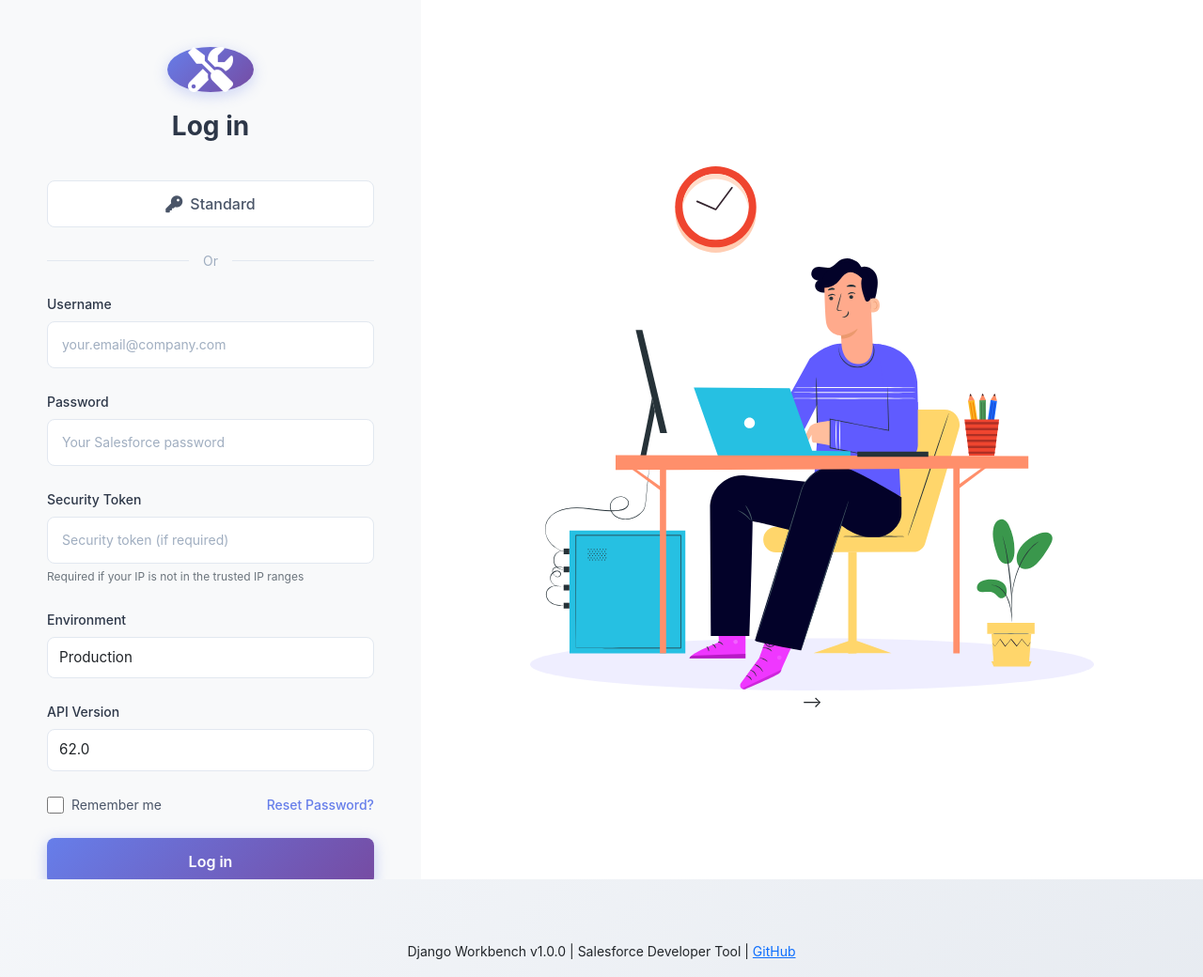
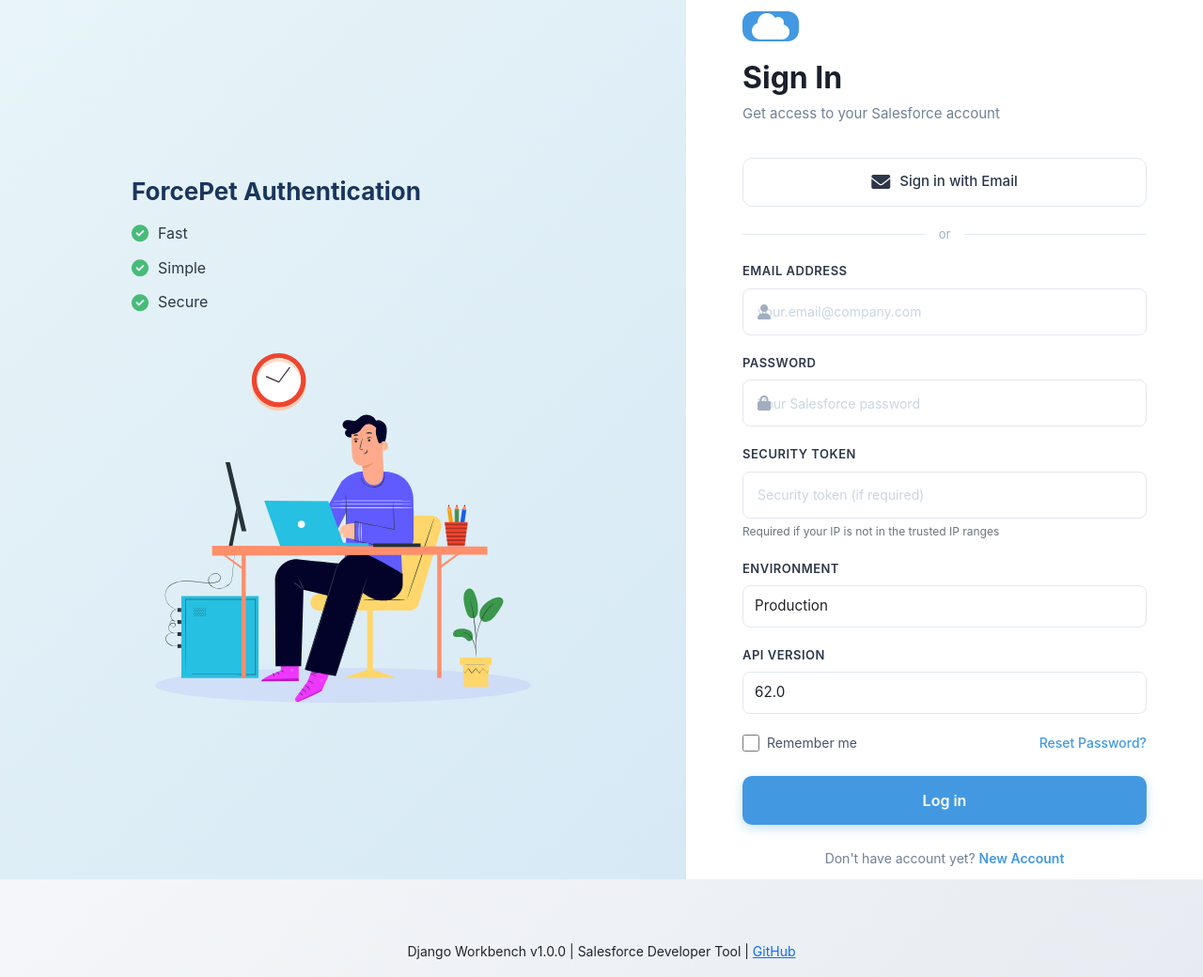
Before and after one commit to kakukaku52/ForcePet, a Django app: page /auth/login/ in a window 1280 px wide. Shown: the part 57-1097 px from the top of the page at 94% size. Run offline with Django 4.2, Linux system fonts and the light colour scheme; parts of the project's set-up code (start-up, migrations or seed data) failed here and were passed over; some libraries are stand-ins or nearby versions.

Commit message:
loginPage_fix

```diff
--- a/templates/authentication/login.html
+++ b/templates/authentication/login.html
@@ -19,106 +19,152 @@
         width: 100%;
     }
 
-    /* Left panel - Form */
+    /* Left panel - Brand & Illustration */
     .login-left-panel {
-        width: 448px;
-        background: #F8F9FA;
-        display: flex;
-        flex-direction: column;
-        padding: 50px;
-        overflow-y: auto;
-    }
-
-    /* Right panel - Illustration */
-    .login-right-panel {
         flex: 1;
-        background: #FFFFFF;
+        background: linear-gradient(135deg, #E8F4F8 0%, #D6E9F5 100%);
         display: flex;
         align-items: center;
         justify-content: center;
         position: relative;
         overflow: hidden;
+        padding: 50px;
+    }
+
+    /* Right panel - Login Form */
+    .login-right-panel {
+        width: 550px;
+        background: #FFFFFF;
+        display: flex;
+        flex-direction: column;
+        justify-content: center;
+        padding: 80px 60px;
+        overflow-y: auto;
+    }
+
+    /* Brand showcase - left panel */
+    .brand-showcase {
+        max-width: 450px;
+        width: 100%;
+    }
+
+    .brand-header {
+        margin-bottom: 30px;
+    }
+
+    .brand-title {
+        font-size: 26px;
+        font-weight: 700;
+        color: #1A365D;
+        margin-bottom: 15px;
+    }
+
+    .brand-description {
+        color: #2D3748;
+        line-height: 1.8;
+        margin-bottom: 8px;
+        display: flex;
+        align-items: center;
+        gap: 10px;
+    }
+
+    .brand-description i {
+        color: #48BB78;
+        font-size: 18px;
     }
 
     .illustration-container {
-        max-width: 600px;
-        width: 100%;
+        margin-top: 40px;
         text-align: center;
     }
 
     .illustration-image {
         width: 100%;
         height: auto;
-        max-width: 500px;
+        max-width: 400px;
     }
 
-    /* Logo and title */
+    /* Logo and title - right panel */
     .login-logo {
-        width: 92px;
-        height: 92px;
-        background: linear-gradient(135deg, #667eea 0%, #764ba2 100%);
-        border-radius: 50%;
+        width: 60px;
+        height: 60px;
+        background: #4299E1;
+        border-radius: 12px;
         display: flex;
         align-items: center;
         justify-content: center;
-        margin: 0 auto 20px;
-        box-shadow: 0 4px 15px rgba(102, 126, 234, 0.3);
+        margin-bottom: 20px;
     }
 
     .login-logo i {
-        font-size: 48px;
+        font-size: 32px;
         color: white;
     }
 
     .login-title {
-        font-size: 28px;
+        font-size: 32px;
         font-weight: 700;
-        color: #2D3748;
-        margin-bottom: 40px;
-        text-align: center;
+        color: #1A202C;
+        margin-bottom: 8px;
+    }
+
+    .login-subtitle {
+        font-size: 15px;
+        color: #718096;
+        margin-bottom: 35px;
     }
 
     /* Social login buttons */
     .social-buttons {
         display: flex;
         gap: 12px;
-        margin-bottom: 25px;
+        margin-bottom: 20px;
     }
 
     .btn-social {
         flex: 1;
-        height: 50px;
-        border-radius: 8px;
-        border: 1px solid #E2E8F0;
+        height: 52px;
+        border-radius: 10px;
+        border: 1.5px solid #E2E8F0;
         background: white;
         display: flex;
         align-items: center;
         justify-content: center;
-        gap: 8px;
+        gap: 10px;
         font-weight: 500;
-        color: #4A5568;
-        transition: all 0.3s ease;
+        font-size: 15px;
+        color: #2D3748;
+        transition: all 0.2s ease;
         cursor: pointer;
     }
 
     .btn-social:hover {
         background: #F7FAFC;
-        border-color: #CBD5E0;
-        transform: translateY(-2px);
-        box-shadow: 0 4px 12px rgba(0,0,0,0.08);
+        border-color: #4299E1;
+        transform: translateY(-1px);
+        box-shadow: 0 3px 10px rgba(66, 153, 225, 0.15);
     }
 
     .btn-social i {
-        font-size: 18px;
+        font-size: 20px;
+    }
+
+    .btn-social.google i {
+        color: #DB4437;
+    }
+
+    .btn-social.salesforce i {
+        color: #00A1E0;
     }
 
     /* Divider */
     .login-divider {
         display: flex;
         align-items: center;
-        margin: 25px 0;
+        margin: 20px 0;
         color: #A0AEC0;
-        font-size: 14px;
+        font-size: 13px;
+        text-transform: lowercase;
     }
 
     .login-divider::before,
@@ -135,35 +181,57 @@
 
     /* Form fields */
     .form-group-modern {
-        margin-bottom: 25px;
+        margin-bottom: 20px;
     }
 
     .form-group-modern label {
         display: block;
-        font-size: 14px;
-        font-weight: 500;
+        font-size: 13px;
+        font-weight: 600;
         color: #2D3748;
         margin-bottom: 8px;
+        text-transform: uppercase;
+        letter-spacing: 0.5px;
+    }
+
+    .input-with-icon {
+        position: relative;
+    }
+
+    .input-with-icon i {
+        position: absolute;
+        left: 16px;
+        top: 50%;
+        transform: translateY(-50%);
+        color: #A0AEC0;
+        font-size: 16px;
+        pointer-events: none;
+    }
+
+    .input-with-icon .form-control {
+        padding-left: 45px;
     }
 
     .form-group-modern .form-control {
-        height: 50px;
-        border-radius: 8px;
-        border: 1px solid #E2E8F0;
-        background: white;
-        padding: 0 15px;
-        font-size: 14px;
-        transition: all 0.3s ease;
+        height: 52px;
+        border-radius: 10px;
+        border: 1.5px solid #E2E8F0;
+        background: #F7FAFC;
+        padding: 0 16px;
+        font-size: 15px;
+        transition: all 0.2s ease;
+        width: 100%;
     }
 
     .form-group-modern .form-control:focus {
-        border-color: #667eea;
-        box-shadow: 0 0 0 3px rgba(102, 126, 234, 0.1);
+        border-color: #4299E1;
+        background: white;
+        box-shadow: 0 0 0 3px rgba(66, 153, 225, 0.1);
         outline: none;
     }
 
     .form-group-modern .form-control::placeholder {
-        color: #A0AEC0;
+        color: #CBD5E0;
     }
 
     /* Remember me and reset password */
@@ -180,42 +248,50 @@
         align-items: center;
         gap: 8px;
         color: #4A5568;
+        cursor: pointer;
     }
 
     .remember-me input[type="checkbox"] {
         width: 18px;
         height: 18px;
         cursor: pointer;
+        accent-color: #4299E1;
     }
 
     .reset-password-link {
-        color: #667eea;
+        color: #4299E1;
         text-decoration: none;
         font-weight: 500;
+        transition: color 0.2s;
     }
 
     .reset-password-link:hover {
-        text-decoration: underline;
+        color: #2B6CB0;
     }
 
     /* Login button */
     .btn-login {
         width: 100%;
-        height: 50px;
-        border-radius: 8px;
-        background: linear-gradient(135deg, #667eea 0%, #764ba2 100%);
+        height: 52px;
+        border-radius: 10px;
+        background: #4299E1;
         border: none;
         color: white;
         font-size: 16px;
         font-weight: 600;
-        transition: all 0.3s ease;
+        transition: all 0.2s ease;
         cursor: pointer;
-        box-shadow: 0 4px 15px rgba(102, 126, 234, 0.4);
+        box-shadow: 0 4px 12px rgba(66, 153, 225, 0.3);
     }
 
     .btn-login:hover {
-        transform: translateY(-2px);
-        box-shadow: 0 6px 20px rgba(102, 126, 234, 0.5);
+        background: #3182CE;
+        transform: translateY(-1px);
+        box-shadow: 0 6px 16px rgba(66, 153, 225, 0.4);
+    }
+
+    .btn-login:active {
+        transform: translateY(0);
     }
 
     /* Sign up link */
@@ -223,17 +299,18 @@
         text-align: center;
         margin-top: 25px;
         font-size: 14px;
-        color: #4A5568;
+        color: #718096;
     }
 
     .signup-link a {
-        color: #667eea;
+        color: #4299E1;
         font-weight: 600;
         text-decoration: none;
+        transition: color 0.2s;
     }
 
     .signup-link a:hover {
-        text-decoration: underline;
+        color: #2B6CB0;
     }
 
     /* Tabs styling - keeping existing functionality */
@@ -396,12 +473,27 @@
         }
 
         .login-left-panel {
-            width: 100%;
-            min-height: 100vh;
+            display: none;
         }
 
         .login-right-panel {
-            display: none;
+            width: 100%;
+            min-height: 100vh;
+            padding: 40px 30px;
+        }
+    }
+
+    @media (max-width: 576px) {
+        .login-right-panel {
+            padding: 30px 20px;
+        }
+
+        .login-title {
+            font-size: 28px;
+        }
+
+        .social-buttons {
+            flex-direction: column;
         }
     }
 
@@ -457,13 +549,38 @@
 
 {% block content %}
 <div class="login-wrapper">
-    <!-- Left Panel - Login Form -->
+    <!-- Left Panel - Brand Showcase -->
     <div class="login-left-panel">
+        <div class="brand-showcase">
+            <div class="brand-header">
+                <h2 class="brand-title">ForcePet Authentication</h2>
+                <p class="brand-description">
+                    <i class="fas fa-check-circle"></i>
+                    <span>Fast</span>
+                </p>
+                <p class="brand-description">
+                    <i class="fas fa-check-circle"></i>
+                    <span>Simple</span>
+                </p>
+                <p class="brand-description">
+                    <i class="fas fa-check-circle"></i>
+                    <span>Secure</span>
+                </p>
+            </div>
+            <div class="illustration-container">
+                <img src="{% static 'images/login-illustration.svg' %}" alt="Login illustration" class="illustration-image" onerror="this.style.display='none'">
+            </div>
+        </div>
+    </div>
+
+    <!-- Right Panel - Login Form -->
+    <div class="login-right-panel">
         <!-- Logo and Title -->
         <div class="login-logo">
-            <i class="fas fa-tools"></i>
+            <i class="fas fa-cloud"></i>
         </div>
-        <h1 class="login-title">Log in</h1>
+        <h1 class="login-title">Sign In</h1>
+        <p class="login-subtitle">Get access to your Salesforce account</p>
 
         <div class="login-form-content">
             <!-- Global Error Alert -->
@@ -488,12 +605,14 @@
             <!-- Social Login Buttons (Tabs disguised as social buttons) -->
             <div class="social-buttons">
                 {% if oauth_enabled %}
-                <button class="btn-social" id="oauth-tab-btn" data-bs-toggle="tab" data-bs-target="#oauth" type="button" role="tab">
-                    <i class="fab fa-salesforce"></i> Salesforce
+                <button class="btn-social salesforce" id="oauth-tab-btn" data-bs-toggle="tab" data-bs-target="#oauth" type="button" role="tab">
+                    <i class="fab fa-salesforce"></i>
+                    <span>Sign in with Salesforce</span>
                 </button>
                 {% endif %}
                 <button class="btn-social" id="standard-tab-btn" data-bs-toggle="tab" data-bs-target="#standard" type="button" role="tab">
-                    <i class="fas fa-key"></i> Standard
+                    <i class="fas fa-envelope"></i>
+                    <span>Sign in with Email</span>
                 </button>
             </div>
 
@@ -567,14 +686,20 @@
                         <input type="hidden" name="login_type" value="standard">
 
                         <div class="form-group-modern">
-                            <label for="id_username">Username</label>
-                            {{ standard_form.username }}
+                            <label for="id_username">Email Address</label>
+                            <div class="input-with-icon">
+                                <i class="fas fa-user"></i>
+                                {{ standard_form.username }}
+                            </div>
                             <div class="field-error" id="username-error"></div>
                         </div>
 
                         <div class="form-group-modern">
                             <label for="id_password">Password</label>
-                            {{ standard_form.password }}
+                            <div class="input-with-icon">
+                                <i class="fas fa-lock"></i>
+                                {{ standard_form.password }}
+                            </div>
                             <div class="field-error" id="password-error"></div>
                         </div>
 
@@ -632,146 +757,6 @@
                     </form>
                 </div>
             </div>
-        </div>
-    </div>
-
-    <!-- Right Panel - Illustration -->
-    <div class="login-right-panel">
-        <div class="illustration-container">
-            <!-- TODO: Replace with your Figma exported image -->
-            <!-- Method 1: Use static file (after exporting from Figma) -->
-            <img src="{% static 'images/login-illustration.svg' %}" alt="Working illustration" class="illustration-image" style="max-width: 2000px;">
-
-            <!-- Method 2: Temporary online illustration (replace with Figma export) -->
-            <!-- <img src="https://illustrations.popsy.co/amber/remote-work.svg" alt="Working illustration" class="illustration-image" style="max-width: 500px;"> -->
-
-            <!-- Method 3: Embedded SVG based on Figma design (currently commented out) -->
-            <!-- <svg class="illustration-image" viewBox="0 0 647 602" fill="none" xmlns="http://www.w3.org/2000/svg">
-                <!-- Shadow/Ground -->
-                <ellipse cx="323.5" cy="571" rx="323.5" ry="30" fill="#E2E8F0" opacity="0.5"/>
-
-                <!-- Clock on wall -->
-                <g transform="translate(480, 50)">
-                    <circle cx="0" cy="0" r="35" fill="#FF6B6B"/>
-                    <circle cx="0" cy="0" r="28" fill="white"/>
-                    <line x1="0" y1="0" x2="12" y2="-15" stroke="#2D3748" stroke-width="2" stroke-linecap="round"/>
-                    <line x1="0" y1="0" x2="8" y2="8" stroke="#2D3748" stroke-width="2" stroke-linecap="round"/>
-                </g>
-
-                <!-- Monitor on desk -->
-                <g transform="translate(220, 260)">
-                    <rect x="0" y="0" width="15" height="80" rx="3" fill="#2D3748"/>
-                    <rect x="-40" y="0" width="95" height="70" rx="5" fill="#2D3748"/>
-                    <rect x="-35" y="5" width="85" height="60" rx="3" fill="#4ECDC4" opacity="0.3"/>
-                </g>
-
-                <!-- Desk -->
-                <g transform="translate(100, 340)">
-                    <rect x="0" y="0" width="450" height="8" rx="4" fill="#FF7B54"/>
-                    <rect x="20" y="8" width="6" height="180" fill="#FF7B54" opacity="0.8"/>
-                    <rect x="424" y="8" width="6" height="180" fill="#FF7B54" opacity="0.8"/>
-                </g>
-
-                <!-- Notebook on desk left -->
-                <g transform="translate(120, 380)">
-                    <rect x="0" y="0" width="70" height="90" rx="3" fill="#4ECDC4"/>
-                    <rect x="0" y="0" width="70" height="90" rx="3" fill="#2D3748" opacity="0.1"/>
-                    <line x1="65" y1="10" x2="65" y2="80" stroke="#2D3748" stroke-width="2" opacity="0.3"/>
-                    <!-- Spiral binding -->
-                    <circle cx="10" cy="20" r="3" fill="none" stroke="#2D3748" stroke-width="1" opacity="0.3"/>
-                    <circle cx="10" cy="35" r="3" fill="none" stroke="#2D3748" stroke-width="1" opacity="0.3"/>
-                    <circle cx="10" cy="50" r="3" fill="none" stroke="#2D3748" stroke-width="1" opacity="0.3"/>
-                    <circle cx="10" cy="65" r="3" fill="none" stroke="#2D3748" stroke-width="1" opacity="0.3"/>
-                </g>
-
-                <!-- Person sitting -->
-                <g transform="translate(310, 180)">
-                    <!-- Head -->
-                    <ellipse cx="0" cy="0" rx="28" ry="32" fill="#FFC4A3"/>
-                    <!-- Hair -->
-                    <path d="M-25,-15 Q-28,-25 -20,-30 Q-10,-35 0,-35 Q10,-35 20,-30 Q28,-25 25,-15 L25,5 Q20,0 10,0 Q0,5 -10,0 Q-20,0 -25,5 Z" fill="#1A202C"/>
-                    <!-- Eyes -->
-                    <circle cx="-8" cy="2" r="2" fill="#2D3748"/>
-                    <circle cx="8" cy="2" r="2" fill="#2D3748"/>
-                    <!-- Smile -->
-                    <path d="M-10,12 Q0,18 10,12" stroke="#E8A788" stroke-width="2" fill="none" stroke-linecap="round"/>
-
-                    <!-- Body/Shirt -->
-                    <ellipse cx="0" cy="65" rx="45" ry="50" fill="#667eea"/>
-                    <!-- Collar lines -->
-                    <path d="M-20,35 L-10,45" stroke="#5568D3" stroke-width="2"/>
-                    <path d="M20,35 L10,45" stroke="#5568D3" stroke-width="2"/>
-                    <line x1="-10" y1="45" x2="10" y2="45" stroke="#5568D3" stroke-width="2"/>
-
-                    <!-- Arms -->
-                    <ellipse cx="-35" cy="70" rx="12" ry="35" fill="#667eea" transform="rotate(-20 -35 70)"/>
-                    <ellipse cx="35" cy="70" rx="12" ry="35" fill="#667eea" transform="rotate(20 35 70)"/>
-
-                    <!-- Hands on laptop -->
-                    <ellipse cx="-25" cy="95" rx="10" ry="8" fill="#FFC4A3"/>
-                    <ellipse cx="25" cy="95" rx="10" ry="8" fill="#FFC4A3"/>
-                </g>
-
-                <!-- Laptop -->
-                <g transform="translate(250, 300)">
-                    <!-- Laptop base -->
-                    <path d="M0,20 L10,0 L110,0 L120,20 Z" fill="#4ECDC4"/>
-                    <path d="M5,20 L15,5 L105,5 L115,20 Z" fill="#95E1D3"/>
-                    <!-- Screen -->
-                    <rect x="15" y="-50" width="90" height="70" rx="3" fill="#2D3748"/>
-                    <rect x="20" y="-45" width="80" height="60" rx="2" fill="#95E1D3"/>
-                    <!-- Screen content -->
-                    <circle cx="60" cy="-25" r="3" fill="white" opacity="0.8"/>
-                </g>
-
-                <!-- Pen holder on desk -->
-                <g transform="translate(460, 330)">
-                    <rect x="0" y="20" width="35" height="45" rx="3" fill="#E74C3C"/>
-                    <!-- Pens -->
-                    <line x1="8" y1="10" x2="8" y2="25" stroke="#FFD93D" stroke-width="3" stroke-linecap="round"/>
-                    <line x1="17" y1="5" x2="17" y2="25" stroke="#667eea" stroke-width="3" stroke-linecap="round"/>
-                    <line x1="26" y1="12" x2="26" y2="25" stroke="#4ECDC4" stroke-width="3" stroke-linecap="round"/>
-                </g>
-
-                <!-- Plant -->
-                <g transform="translate(510, 380)">
-                    <!-- Pot -->
-                    <path d="M0,30 L5,50 L35,50 L40,30 Z" fill="#F6E05E"/>
-                    <path d="M5,50 L35,50 L35,55 L5,55 Z" fill="#ECC94B"/>
-                    <!-- Wave pattern on pot -->
-                    <path d="M8,40 Q12,42 16,40 Q20,38 24,40 Q28,42 32,40" stroke="#D69E2E" stroke-width="1.5" fill="none"/>
-                    <!-- Leaves -->
-                    <ellipse cx="15" cy="15" rx="12" ry="20" fill="#52B788" transform="rotate(-25 15 15)"/>
-                    <ellipse cx="25" cy="10" rx="10" ry="18" fill="#52B788" transform="rotate(15 25 10)"/>
-                    <ellipse cx="20" cy="20" rx="13" ry="22" fill="#40916C"/>
-                </g>
-
-                <!-- Chair -->
-                <g transform="translate(280, 380)">
-                    <!-- Seat -->
-                    <ellipse cx="20" cy="0" rx="40" ry="12" fill="#F6E05E"/>
-                    <rect x="-20" y="-5" width="80" height="10" rx="5" fill="#F6E05E"/>
-                    <!-- Back -->
-                    <rect x="10" y="-60" width="20" height="65" rx="8" fill="#F6E05E"/>
-                    <!-- Legs -->
-                    <line x1="5" y1="10" x2="0" y2="70" stroke="#F6E05E" stroke-width="6"/>
-                    <line x1="35" y1="10" x2="40" y2="70" stroke="#F6E05E" stroke-width="6"/>
-                    <!-- Wheels -->
-                    <circle cx="0" cy="75" r="8" fill="#E8A788"/>
-                    <circle cx="40" cy="75" r="8" fill="#E8A788"/>
-                </g>
-
-                <!-- Pants/Legs -->
-                <g transform="translate(310, 300)">
-                    <rect x="-25" y="0" width="23" height="110" rx="8" fill="#1A202C"/>
-                    <rect x="2" y="0" width="23" height="110" rx="8" fill="#1A202C"/>
-                    <!-- Shoes -->
-                    <ellipse cx="-13" cy="115" rx="15" ry="10" fill="#FF1493"/>
-                    <ellipse cx="13" cy="115" rx="15" ry="10" fill="#FF1493"/>
-                    <ellipse cx="-18" cy="115" rx="8" ry="6" fill="#FF69B4"/>
-                    <ellipse cx="8" cy="115" rx="8" ry="6" fill="#FF69B4"/>
-                </g>
-            </svg> -->
         </div>
     </div>
 </div>
```
